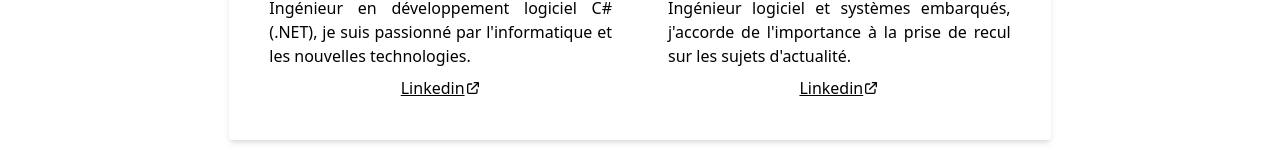
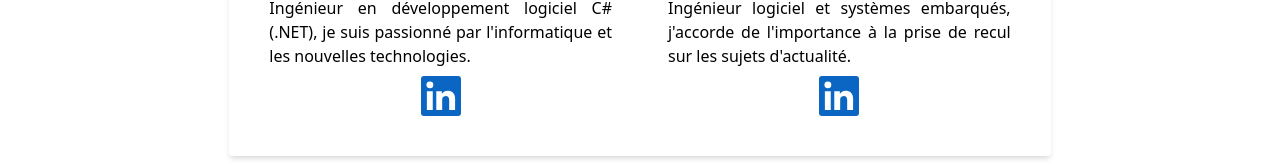
Before and after one commit to Sources-Hugo-Decrypte/sources-hugo-decrypte-web, a React (Create React App) app: page /about in a window 1280 px wide. Shown: the part 789-952 px from the top of the page. Built offline with nearby package versions, Linux system fonts and the light colour scheme.

Commit message:
Add Linkedin logo for social profiles links

```diff
--- a/src/Components/About/About.tsx
+++ b/src/Components/About/About.tsx
@@ -1,11 +1,9 @@
-import { ExternalLinkIcon } from '@heroicons/react/outline'
+import linkedinLogo from './linkedin_logo.svg'
 
 function About() {
 
   const picThomas = "https://avatars.githubusercontent.com/u/17292890";
   const picYouen = "https://avatars.githubusercontent.com/u/75084658";
-
-  const extLinkIncon = <ExternalLinkIcon className="h-4 w-4" />;
 
   return (
     <div className="m-4 p-4 md:mx-auto md:my-4 md:w-2/3">
@@ -23,8 +21,9 @@ function About() {
           <p className="text-center my-4">Thomas Couacault</p>
           <p className="text-justify my-2">Ingénieur en développement logiciel C# (.NET), je suis passionné par l'informatique et les nouvelles technologies.</p>
           <div className="flex md:items-center">
-          <a className="underline mb-7 md:mb-0" href="https://www.linkedin.com/in/thomas-couacault/" rel="external nofollow">Linkedin</a>
-            {extLinkIncon}
+            <a className="underline mb-7 md:mb-0" href="https://www.linkedin.com/in/thomas-couacault/" rel="external nofollow">
+              <img className="h-10 w-10" src={linkedinLogo} alt="Logo profile Linkedin Thomas" />
+            </a>
           </div>
         </div>
         <div className="p-4 md:p-5 flex flex-col items-center">
@@ -32,8 +31,9 @@ function About() {
           <p className="text-center my-4">Youën Ruaux</p>
           <p className="text-justify my-2">Ingénieur logiciel et systèmes embarqués, j'accorde de l'importance à la prise de recul sur les sujets d'actualité.</p>
           <div className="flex md:items-center">
-            <a className="underline" href="https://www.linkedin.com/in/profile-yrx/" rel="external nofollow">Linkedin</a>
-            {extLinkIncon}
+            <a className="underline" href="https://www.linkedin.com/in/profile-yrx/" rel="external nofollow">
+              <img className="h-10 w-10" src={linkedinLogo} alt="Logo profile Linkedin Youën" />
+            </a>
           </div>
         </div>
       </div>
```
Also changed, not shown: src/Components/About/linkedin_logo.svg (added).
